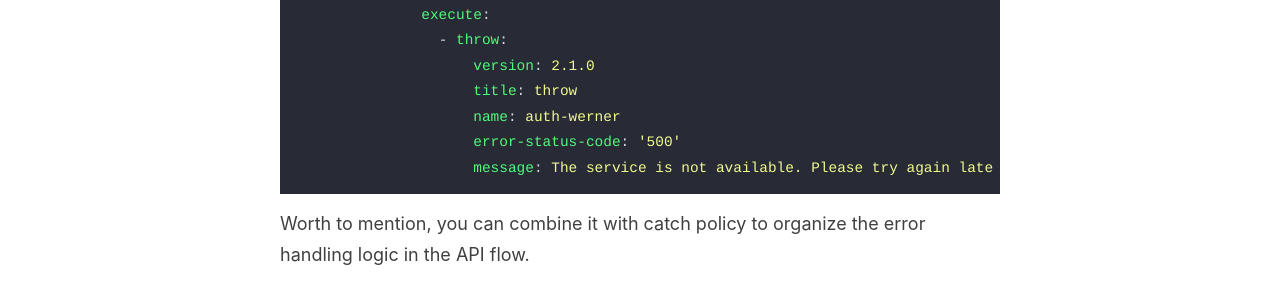
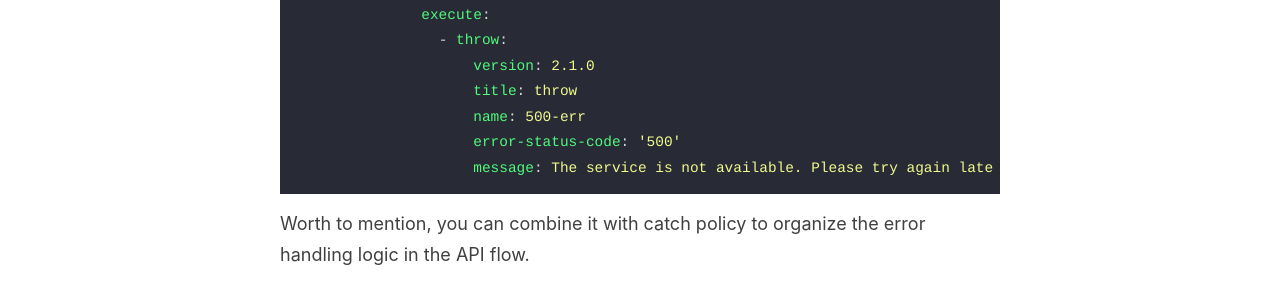
Before and after one commit to RashidAljohani/localhost, a Jekyll site: the page built from _posts/2023-09-02-API-error-handling-why-should-you-care.md, in a window 1280 px wide and 900 px high, scrolled down 1719 px. Shown: the part 151-451 px from the top of the window. Built offline with Jekyll 4.4.1, drawn with Linux system fonts in a browser that asks for light colours; comment, search, counter and statistics services are not loaded.

Commit message:
update yml

````diff
--- a/_posts/2023-09-02-API-error-handling-why-should-you-care.md
+++ b/_posts/2023-09-02-API-error-handling-why-should-you-care.md
@@ -42,7 +42,7 @@ You can use the policy in any stage in the API flow, for example if the authenti
                 - throw:
                     version: 2.1.0
                     title: throw
-                    name: auth-werner
+                    name: 500-err
                     error-status-code: '500'
                     message: The service is not available. Please try again later
 ```
````
